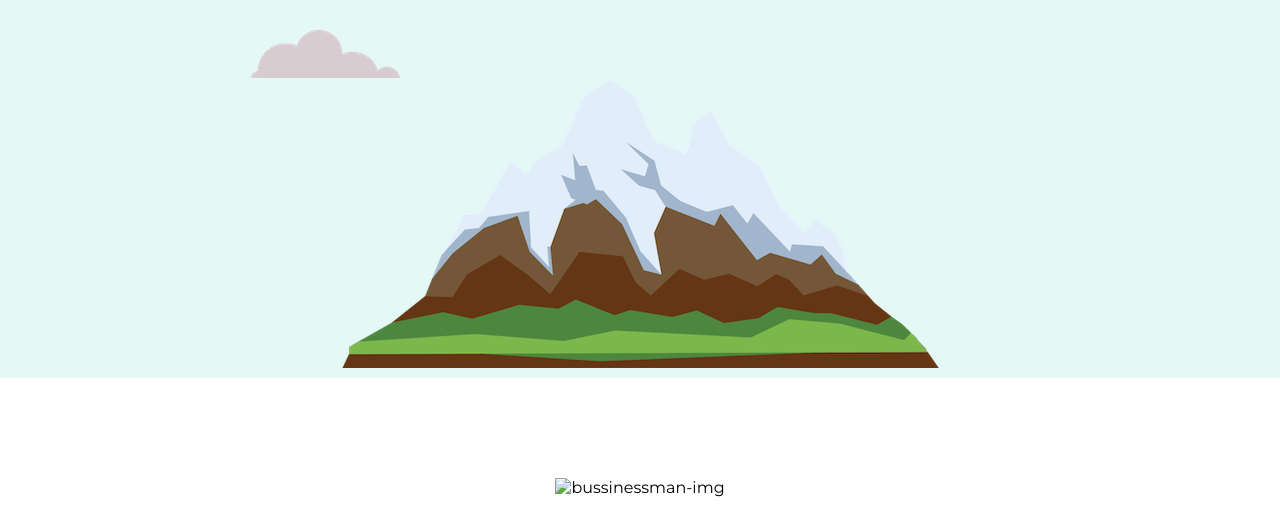
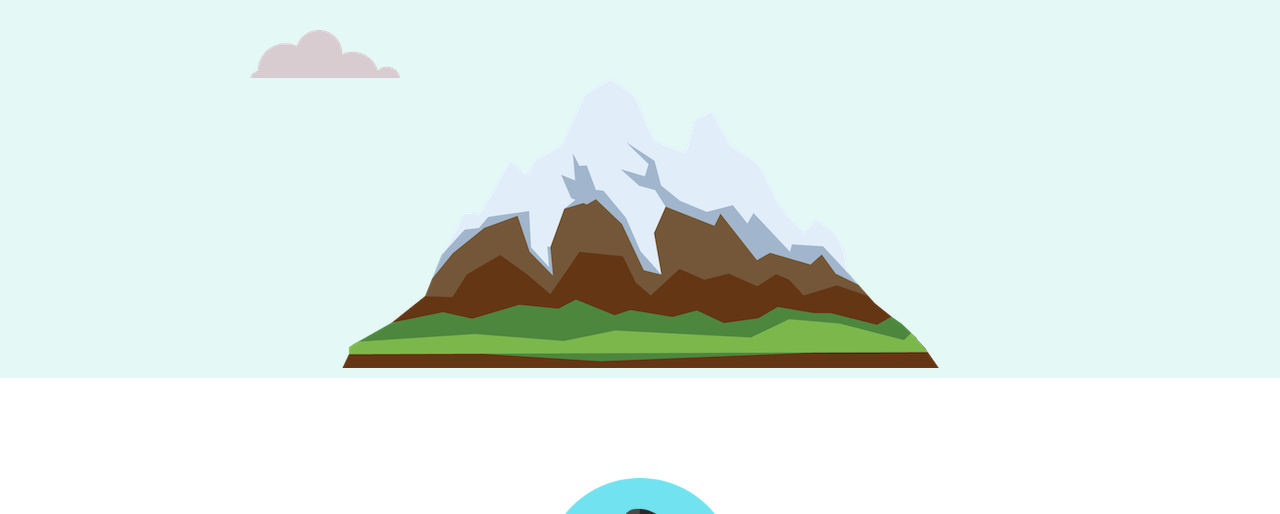
Before and after one commit to krisvdz/mysite, a plain HTML site: page index.html in a window 1280 px wide. Shown: the part 401-915 px from the top of the page. Drawn offline with Linux system fonts and the light colour scheme.

Commit message:
Update index.html

```diff
--- a/index.html
+++ b/index.html
@@ -22,7 +22,7 @@
 
   <div class="middle-container">
     <div class="profile">
-      <img style="width:15%"src="images/businessman.png" alt="bussinessman-img">
+      <img style="width:15%"src="businessman.png" alt="bussinessman-img">
       <h2>Hello.</h2>
       <p class="phello">Lorem ipsum dolor sit amet, vitae volutpat, dui conubia, dolor urna. Non auctor, montes nulla distinctio.</p>
     </div>
```
